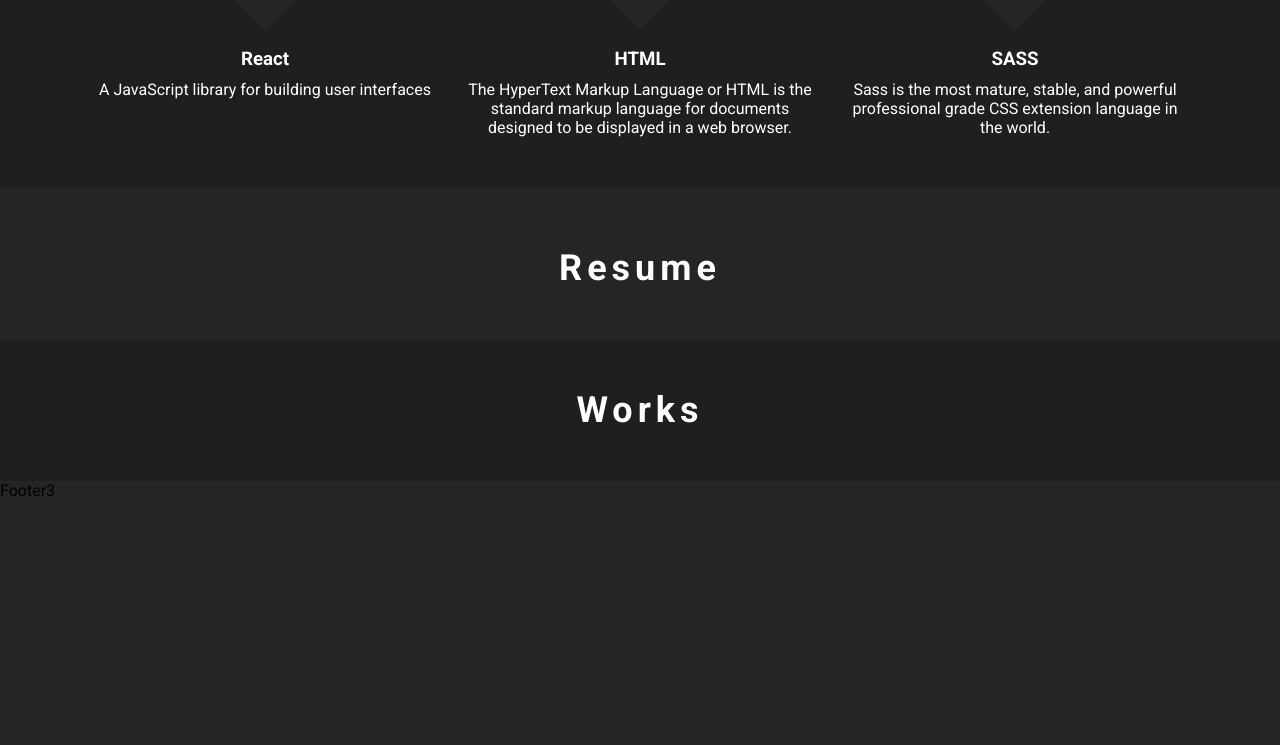
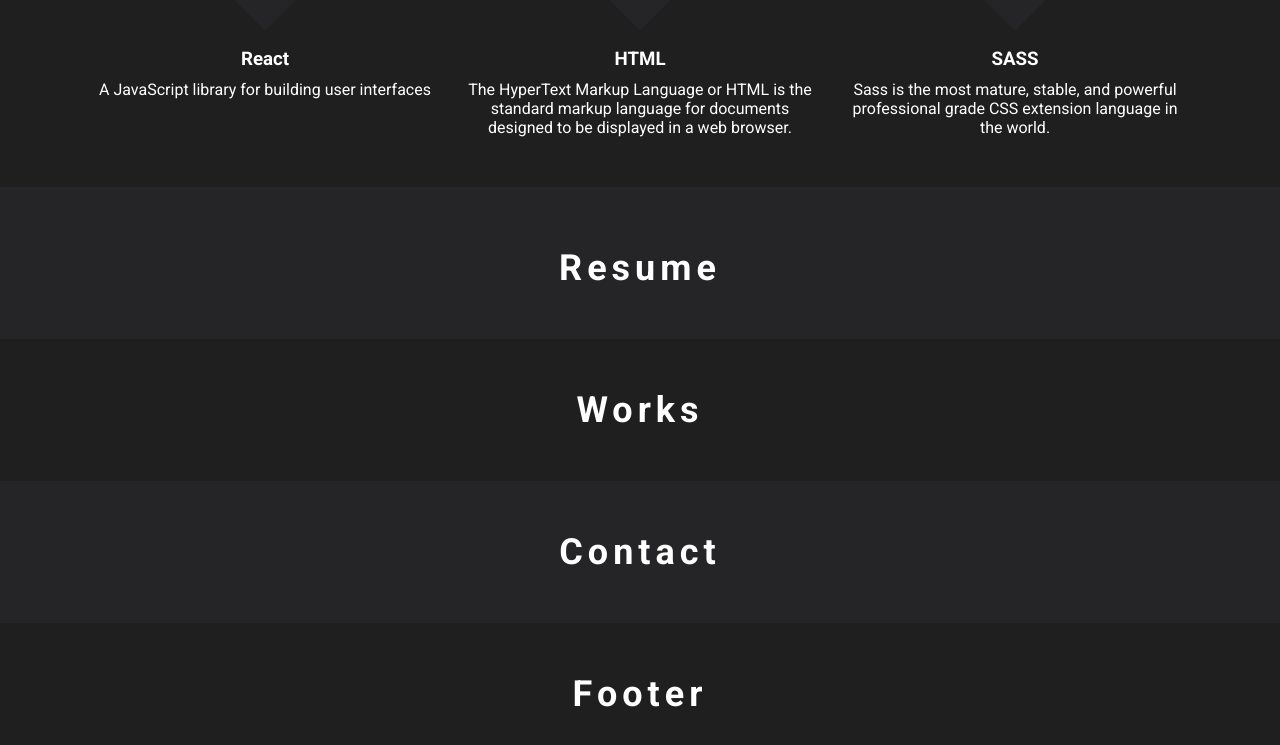
Before and after one commit to berserk0o/frontend, a plain HTML site: page index.html in a window 1280 px wide. Shown: the part 1288-2033 px from the top of the page. Before the commit the page ends 1788 px from the top, so only its background shows below. Drawn offline with Linux system fonts and the light colour scheme.

Commit message:
contact, footer

```diff
--- a/index.html
+++ b/index.html
@@ -198,14 +198,20 @@
             </div>
         </section>
 
+        <section>
+            <div class="contact">
+                <h2 class="contact__title">Contact</h2>
+            </div>
+        </section>
+
     </main>
 
 
 
     <footer>
-
-        Footer3
-
+        <div class="footer">
+            <h2 class="footer__title">Footer</h2>
+        </div>
     </footer>
 
 </body>
--- a/src/css/style.css
+++ b/src/css/style.css
@@ -296,3 +296,30 @@ h3{
     font-weight: 600;
     letter-spacing: 5px;
 }
+
+.contact{
+    padding-top: 50px;
+}
+
+.contact__title{
+    color: #fff;
+    padding-bottom: 50px;
+    text-align: center;
+    font-size: 36px;
+    font-weight: 600;
+    letter-spacing: 5px;
+}
+
+.footer{
+    padding-top: 50px;
+    background-color: #1f1f20;
+}
+
+.footer__title{
+    color: #fff;
+    padding-bottom: 50px;
+    text-align: center;
+    font-size: 36px;
+    font-weight: 600;
+    letter-spacing: 5px;
+}
```
